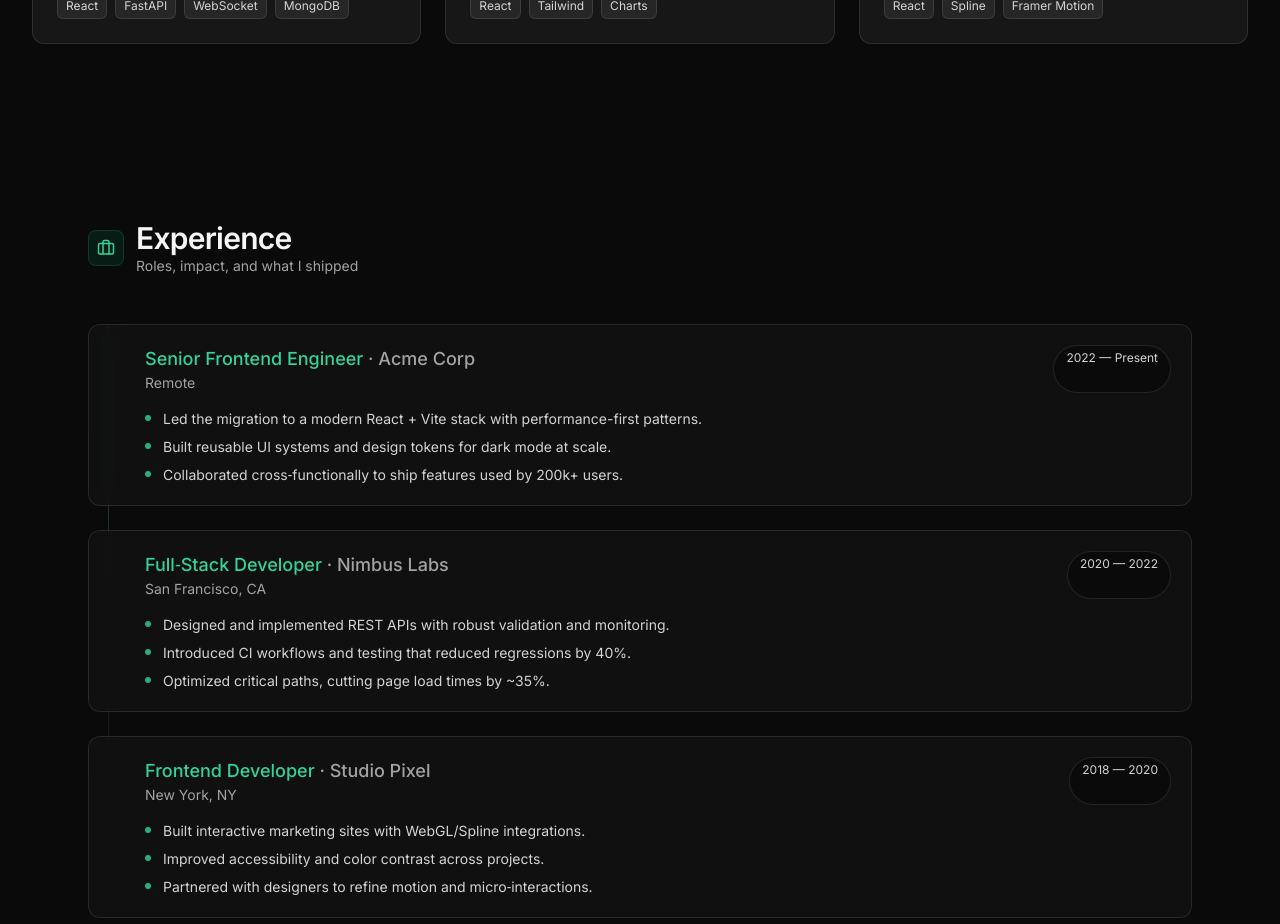
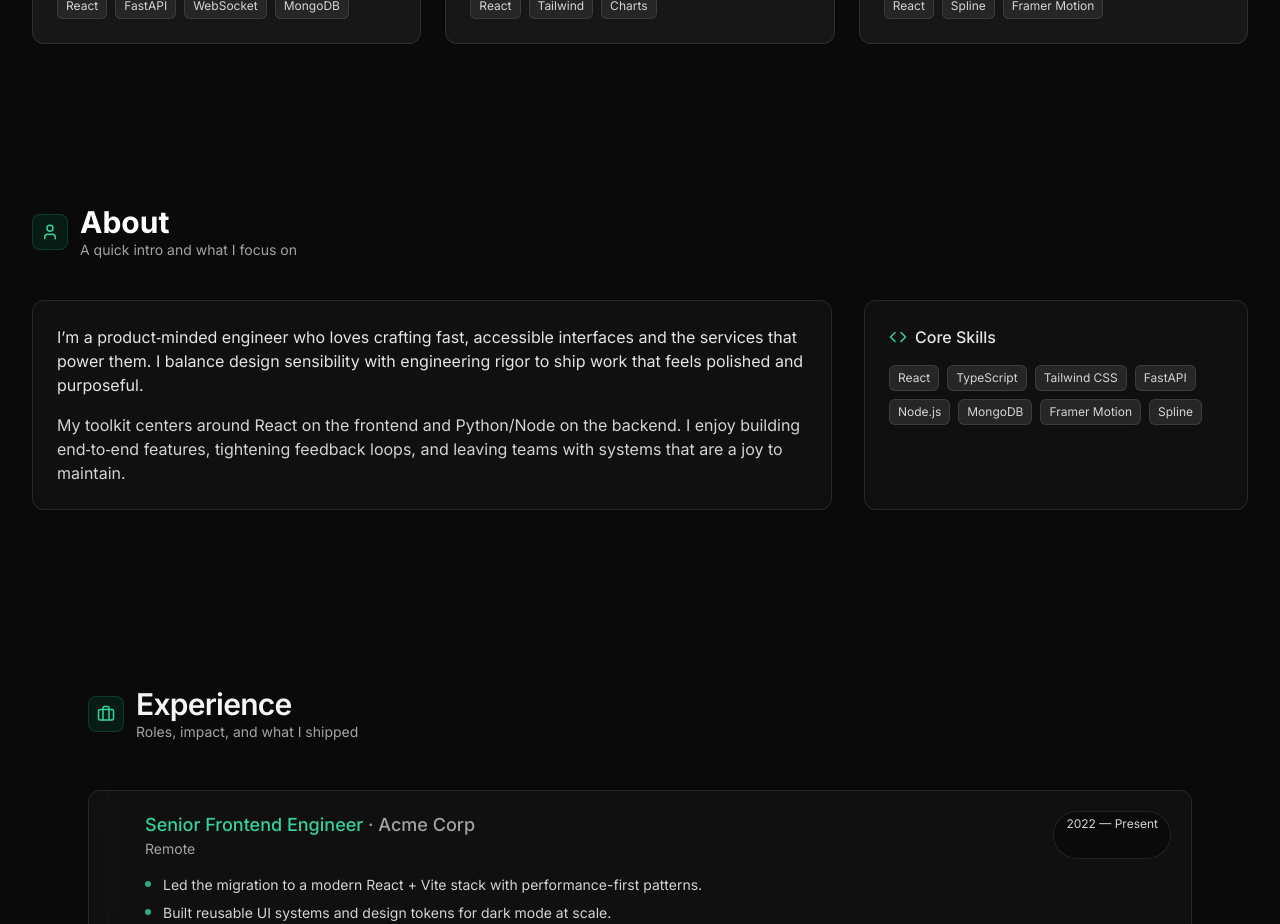
Before and after one commit to nalin-pixel/frontend-repo_9tkmwxeo_14fs17, a React (Vite) app: page / in a window 1280 px wide. Shown: the part 960-1884 px from the top of the page. Built offline with nearby package versions, Linux system fonts and the light colour scheme; a web font is replaced by a local one.

Commit message:
Update project prj_9tkmwxeo - 2025-11-06T08:14:10.684Z

```diff
--- a/src/App.jsx
+++ b/src/App.jsx
@@ -1,6 +1,7 @@
 import Navbar from './components/Navbar'
 import Hero from './components/Hero'
 import Projects from './components/Projects'
+import About from './components/About'
 import Experience from './components/Experience'
 import Contact from './components/Contact'
 
@@ -11,6 +12,7 @@ function App() {
       <main>
         <Hero />
         <Projects />
+        <About />
         <Experience />
         <Contact />
       </main>
--- /dev/null
+++ b/src/components/About.jsx
@@ -0,0 +1,57 @@
+import { User, Code } from 'lucide-react'
+
+export default function About() {
+  const skills = [
+    'React',
+    'TypeScript',
+    'Tailwind CSS',
+    'FastAPI',
+    'Node.js',
+    'MongoDB',
+    'Framer Motion',
+    'Spline',
+  ]
+
+  return (
+    <section id="about" className="relative z-0 bg-neutral-950 py-20">
+      <div className="mx-auto max-w-7xl px-4 sm:px-6 lg:px-8">
+        <div className="mb-10 flex items-center gap-3">
+          <div className="rounded-lg border border-emerald-500/20 bg-emerald-500/10 p-2 text-emerald-400">
+            <User size={18} />
+          </div>
+          <div>
+            <h2 className="text-3xl font-bold text-white">About</h2>
+            <p className="text-sm text-neutral-400">A quick intro and what I focus on</p>
+          </div>
+        </div>
+
+        <div className="grid gap-8 lg:grid-cols-3">
+          <div className="lg:col-span-2">
+            <div className="rounded-xl border border-white/10 bg-neutral-900/60 p-6 backdrop-blur supports-[backdrop-filter]:bg-neutral-900/50">
+              <p className="text-neutral-200">
+                I’m a product‑minded engineer who loves crafting fast, accessible interfaces and the services that power them. I balance design sensibility with engineering rigor to ship work that feels polished and purposeful.
+              </p>
+              <p className="mt-4 text-neutral-300">
+                My toolkit centers around React on the frontend and Python/Node on the backend. I enjoy building end‑to‑end features, tightening feedback loops, and leaving teams with systems that are a joy to maintain.
+              </p>
+            </div>
+          </div>
+
+          <div className="rounded-xl border border-white/10 bg-neutral-900/60 p-6 backdrop-blur supports-[backdrop-filter]:bg-neutral-900/50">
+            <div className="mb-4 flex items-center gap-2 text-neutral-200">
+              <Code size={18} className="text-emerald-400" />
+              <span className="font-medium">Core Skills</span>
+            </div>
+            <div className="flex flex-wrap gap-2">
+              {skills.map((s) => (
+                <span key={s} className="rounded-md border border-white/10 bg-neutral-800 px-2 py-1 text-xs text-neutral-300">
+                  {s}
+                </span>
+              ))}
+            </div>
+          </div>
+        </div>
+      </div>
+    </section>
+  )
+}
```
Also changed, not shown: 1 other file (tests, documents, lock files or other folders).
